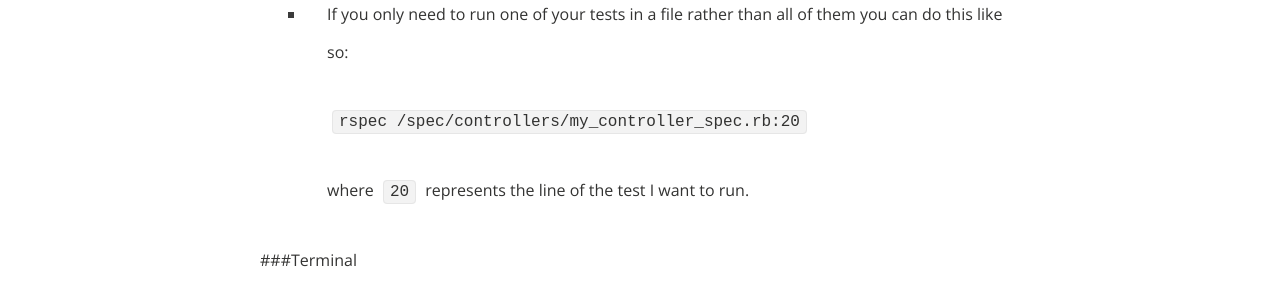
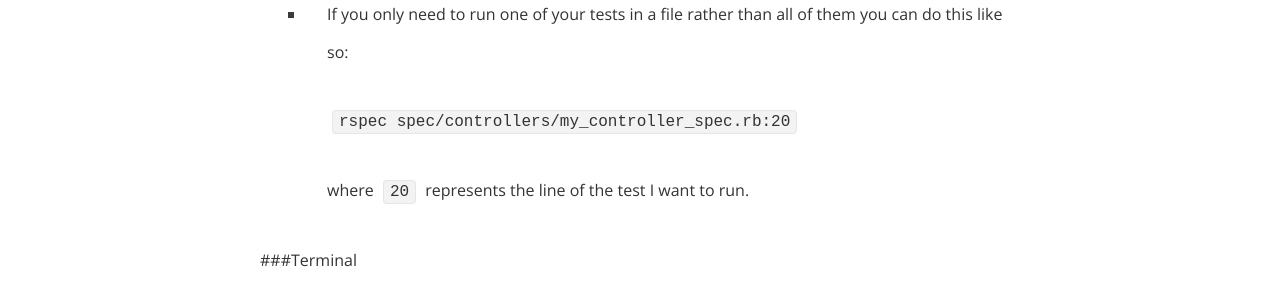
Before and after one commit to knoxjeffrey/knoxjeffrey.github.io, a Jekyll site: the page built from snippets.md, in a window 1280 px wide. Shown: the part 850-1150 px from the top of the page. Built offline with Jekyll 4.4.1, drawn with Linux system fonts in a browser that asks for light colours; nearby versions of some CDN libraries.

Commit message:
edit snippets

````diff
--- a/snippets.md
+++ b/snippets.md
@@ -23,7 +23,7 @@ I've created this page to make note of anything I come across that I've found us
 
 - If you only need to run one of your tests in a file rather than all of them you can do this like so:
 
-  ```rspec /spec/controllers/my_controller_spec.rb:20```
+  ```rspec spec/controllers/my_controller_spec.rb:20```
 
   where ```20``` represents the line of the test I want to run.
 
````
